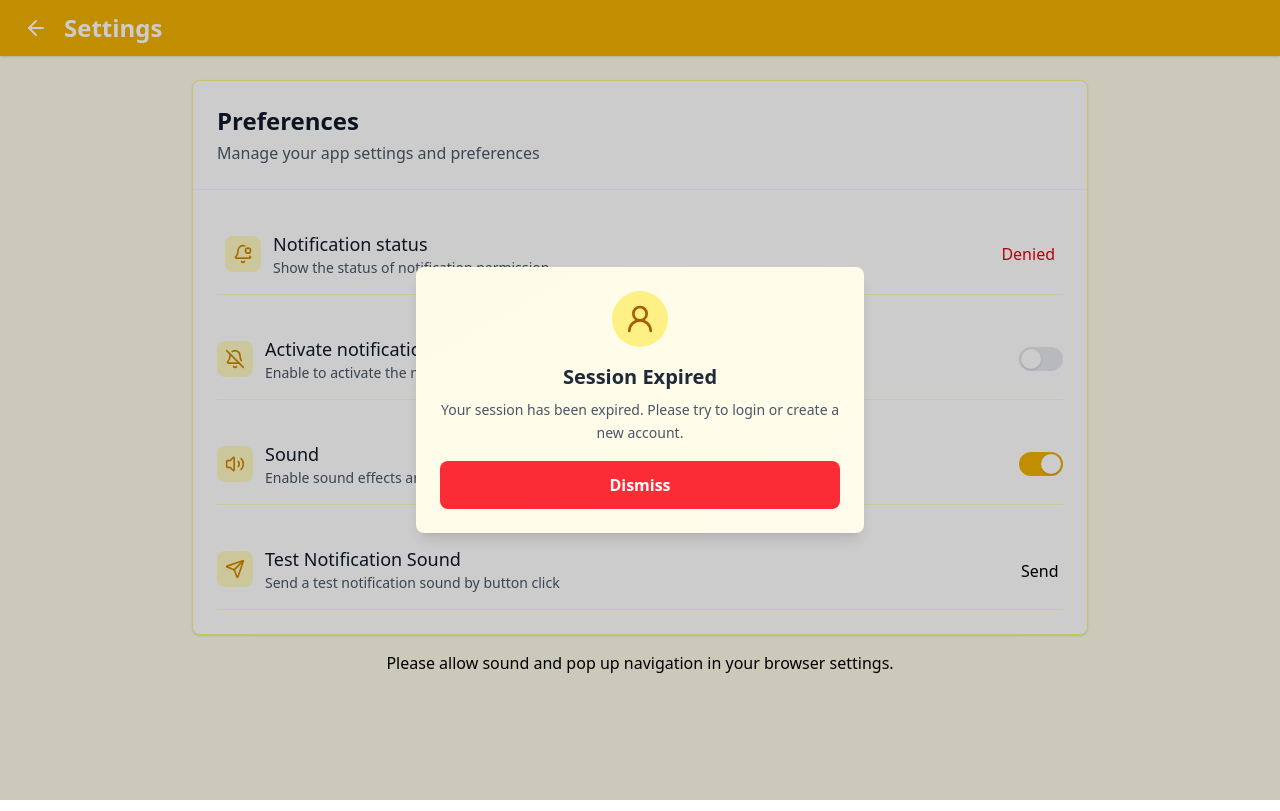
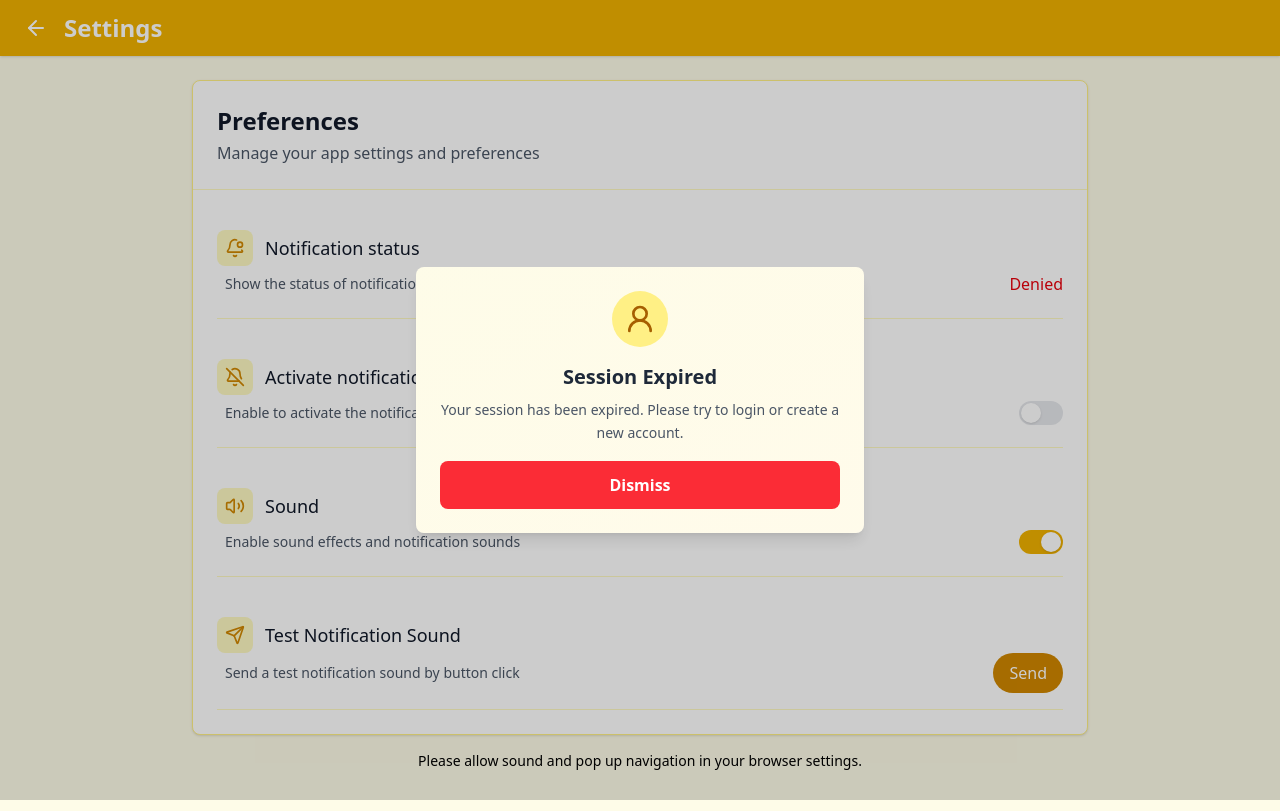
Before and after one commit to Rahul-MFI/To-Do-List, a React (Vite) app in the folder frontend/: page /settings in a window 1280 px wide. Built offline with nearby package versions, Linux system fonts and the light colour scheme; no server answers.

Commit message:
fix: UI of Settings page

```diff
--- a/frontend/src/pages/Settings.jsx
+++ b/frontend/src/pages/Settings.jsx
@@ -1,4 +1,13 @@
-import { ArrowLeft, Bell, BellDot, BellOffIcon, Send, User2Icon, Volume2, WifiOff } from "lucide-react";
+import {
+  ArrowLeft,
+  Bell,
+  BellDot,
+  BellOffIcon,
+  Send,
+  User2Icon,
+  Volume2,
+  WifiOff,
+} from "lucide-react";
 import { useEffect, useState } from "react";
 import { useNavigate } from "react-router-dom";
 import axiosInstance from "../../middleware/axiosInstance";
@@ -7,7 +16,14 @@ import Spinner from "../components/Spinner";
 import { useNetwork } from "../components/useNetwork";
 
 function SettingsPage() {
-  const { online, setOnline, session, setSession, soundEnabled, setSoundEnabled } = useNetwork();
+  const {
+    online,
+    setOnline,
+    session,
+    setSession,
+    soundEnabled,
+    setSoundEnabled,
+  } = useNetwork();
   const [isMuted, setIsMuted] = useState(false);
   const [permissionStatus, setPermissionStatus] = useState("default");
   const [EnableNotifications, setEnableNotifications] = useState(false);
@@ -27,7 +43,7 @@ function SettingsPage() {
         const registration = await navigator.serviceWorker.getRegistration();
         let subscription = await registration.pushManager.getSubscription();
         subscription = JSON.parse(JSON.stringify(subscription));
-        const response =await axiosInstance.post("isSubscribed", {
+        const response = await axiosInstance.post("isSubscribed", {
           endpoint: subscription.endpoint,
           expirationTime: null,
           keys: {
@@ -114,31 +130,11 @@ function SettingsPage() {
         badge: "/icon.png",
         image: "/icon.png",
       });
-
-      const allClients = await registration.clients.matchAll({
-        includeUncontrolled: true,
-      });
-
-      for (const client of allClients) {
-        if (client.url.includes("/dashboard") || client.url.includes("/settings")) {
-          client.postMessage({
-            type: "push-sound",
-            payload: {
-              title: "Test Notification",
-              body: "Friend Request",
-              icon: "/icon.png",
-              badge: "/icon.png",
-              image: "/icon.png",
-            },
-          });
-        }
-      }
       console.log("✅ Test notification sent and message posted.");
     } catch (error) {
       console.error("❌ Error showing test notification:", error);
     }
   };
-
 
   const toggleNotifications = async () => {
     if (isMuted) {
@@ -240,10 +236,10 @@ function SettingsPage() {
                 </p>
               </div>
 
-          <div className="p-6 space-y-6">
+              <div className="p-3 sm:p-6 space-y-6">
                 {/* Allow Notifications */}
-            <div className="flex items-center justify-between py-4 px-2 border-b border-yellow-100">
-              <div className="flex items-center space-x-3">
+                <div className="flex flex-col items-start py-4 border-b border-yellow-100">
+                  <div className="flex items-center justify-between space-x-3">
                     <div className="p-2 bg-yellow-100 rounded-lg">
                       <BellDot className="w-5 h-5 text-yellow-600" />
                     </div>
@@ -251,11 +247,12 @@ function SettingsPage() {
                       <h3 className="text-lg font-medium text-gray-900">
                         Notification status
                       </h3>
-                  <p className="text-sm text-gray-600">
+                    </div>
+                  </div>
+                  <div className="w-full flex justify-between items-center">
+                    <p className="p-2 text-sm text-gray-600">
                       Show the status of notification permission
                     </p>
-                </div>
-              </div>
                     <span
                       className={`text-md font-medium ${
                         permissionStatus === "granted"
@@ -265,13 +262,15 @@ function SettingsPage() {
                           : "text-gray-600"
                       }`}
                     >
-                {permissionStatus.charAt(0).toUpperCase() + permissionStatus.slice(1)}
+                      {permissionStatus.charAt(0).toUpperCase() +
+                        permissionStatus.slice(1)}
                     </span>
+                  </div>
                 </div>
 
                 {/* Activate notification */}
-            <div className="flex items-center justify-between py-4 border-b border-yellow-100">
-              <div className="flex items-center space-x-3">
+                <div className="flex flex-col items-start py-4 border-b border-yellow-100">
+                  <div className="flex items-center justify-between space-x-3">
                     <div className="p-2 bg-yellow-100 rounded-lg">
                       <BellOffIcon className="w-5 h-5 text-yellow-600" />
                     </div>
@@ -279,11 +278,12 @@ function SettingsPage() {
                       <h3 className="text-lg font-medium text-gray-900">
                         Activate notification
                       </h3>
-                  <p className="text-sm text-gray-600">
+                    </div>
+                  </div>
+                  <div className="w-full flex justify-between items-center">
+                    <p className="p-2 text-sm text-gray-600">
                       Enable to activate the notification
                     </p>
-                </div>
-              </div>
                     {isLoading2 ? (
                       <Spinner />
                     ) : (
@@ -308,10 +308,11 @@ function SettingsPage() {
                       </button>
                     )}
                   </div>
+                </div>
 
                 {/* Allow Sound */}
-            <div className="flex items-center justify-between py-4 border-b border-yellow-100">
-              <div className="flex items-center space-x-3">
+                <div className="flex flex-col items-start py-4 border-b border-yellow-100">
+                  <div className="flex items-center justify-between space-x-3">
                     <div className="p-2 bg-yellow-100 rounded-lg">
                       <Volume2 className="w-5 h-5 text-yellow-600" />
                     </div>
@@ -319,11 +320,12 @@ function SettingsPage() {
                       <h3 className="text-lg font-medium text-gray-900">
                         Sound
                       </h3>
-                  <p className="text-sm text-gray-600">
+                    </div>
+                  </div>
+                  <div className="w-full flex justify-between items-center">
+                    <p className="p-2 text-sm text-gray-600">
                       Enable sound effects and notification sounds
                     </p>
-                </div>
-              </div>
                     <button
                       onClick={() => {
                         setSoundEnabled(!soundEnabled);
@@ -339,10 +341,11 @@ function SettingsPage() {
                       />
                     </button>
                   </div>
+                </div>
 
                 {/* Test Notification Sound */}
-            <div className="flex items-center justify-between py-4 border-b border-yellow-100">
-              <div className="flex items-center space-x-3">
+                <div className="flex flex-col items-start py-4 border-b border-yellow-100">
+                  <div className="flex items-center justify-between space-x-3">
                     <div className="p-2 bg-yellow-100 rounded-lg">
                       <Send className="w-5 h-5 text-yellow-600" />
                     </div>
@@ -350,23 +353,25 @@ function SettingsPage() {
                       <h3 className="text-lg font-medium text-gray-900">
                         Test Notification Sound
                       </h3>
-                  <p className="text-sm text-gray-600">
+                    </div>
+                  </div>
+                  <div className="w-full flex justify-between items-center">
+                    <p className="p-2 text-sm text-gray-600">
                       Send a test notification sound by button click
                     </p>
-                </div>
-              </div>
                     <button
                       onClick={() => {
                         testNotification();
                       }}
-                className={`relative inline-flex h-6 w-11 flex-shrink-0 cursor-pointer rounded-full border-2 border-transparent transition-colors duration-200 ease-in-out focus:outline-none focus:ring-2 focus:ring-yellow-500 focus:ring-offset-2`}
+                      className={`rounded-4xl bg-yellow-600 text-white text-md px-4 py-2 hover:bg-yellow-700`}
                     >
                       Send
                     </button>
                   </div>
                 </div>
               </div>
-        <div className="flex w-full justify-center py-4 items-center space-x-3">
+            </div>
+            <div className="flex text-sm w-full justify-center px-4 py-4 items-center space-x-3">
               Please allow sound and pop up navigation in your browser settings.
             </div>
           </main>
@@ -388,8 +393,8 @@ function SettingsPage() {
                   </h2>
 
                   <p className="text-gray-600 text-center text-sm leading-relaxed">
-                Your session has been expired. Please try to login or create a
-                new account.
+                    Your session has been expired. Please try to login or create
+                    a new account.
                   </p>
                 </div>
 
@@ -428,8 +433,8 @@ function SettingsPage() {
                   </h2>
 
                   <p className="text-gray-600 text-center text-sm leading-relaxed">
-                Please check your network connection and try again. Make sure
-                you're connected to Wi-Fi or mobile data.
+                    Please check your network connection and try again. Make
+                    sure you're connected to Wi-Fi or mobile data.
                   </p>
                 </div>
 
@@ -465,7 +470,8 @@ function SettingsPage() {
                   </h2>
 
                   <p className="text-gray-600 text-center text-sm leading-relaxed">
-                Please allow notification permission in your browser settings to receive notifications.
+                    Please allow notification permission in your browser
+                    settings to receive notifications.
                   </p>
                 </div>
                 <div className="px-6 pb-6">
```
Also changed, not shown: 1 other file (tests, documents, lock files or other folders). Lines whose indentation alone changed are shown as unchanged.
